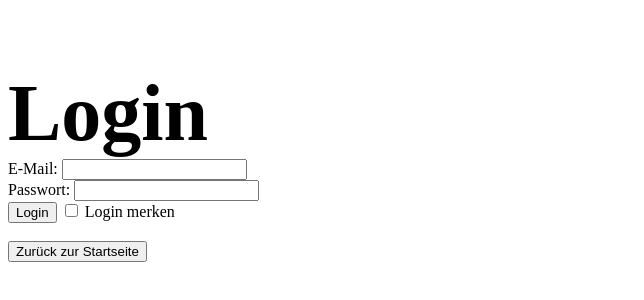
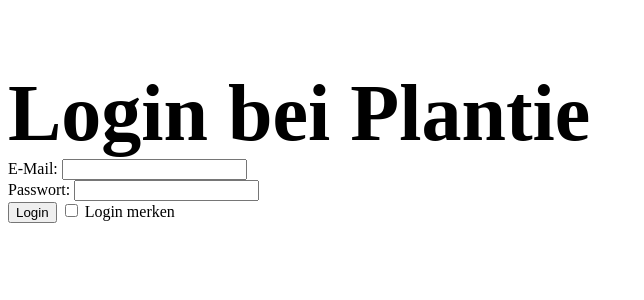
Before and after one commit to Enquaza/plantie-webshop, a website: page frontend/sites/login.html in a window 1280 px wide. Shown: the part 172-472 px from the top of the page, without its empty margins (0-644 px from the left). Drawn offline with Linux system fonts and the light colour scheme.

Commit message:
button gone

```diff
--- a/backend/routes/login.js
+++ b/backend/routes/login.js
@@ -1,4 +1,3 @@
-// routes/login.js
 const express = require('express');
 const router = express.Router();
 const bcrypt = require('bcryptjs');
--- a/frontend/sites/login.html
+++ b/frontend/sites/login.html
@@ -7,7 +7,7 @@
   <link rel="stylesheet" href="/css/style.css">
 </head>
 <body>
-<h1>Login</h1>
+<h1>Login bei Plantie</h1>
 
 <form id="loginForm">
   <label for="email">E-Mail:</label>
@@ -22,9 +22,7 @@
   </label>
 </form>
 <br>
-<button type="button" onclick="window.location.href='/index.html'">
-  Zurück zur Startseite
-</button>
+
 
 <p id="msg"></p>
 
```
